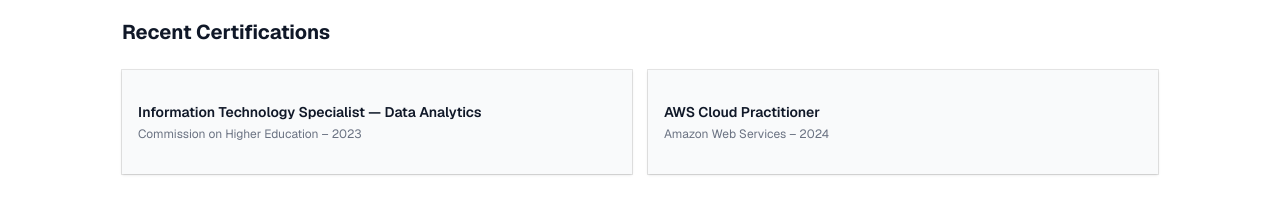
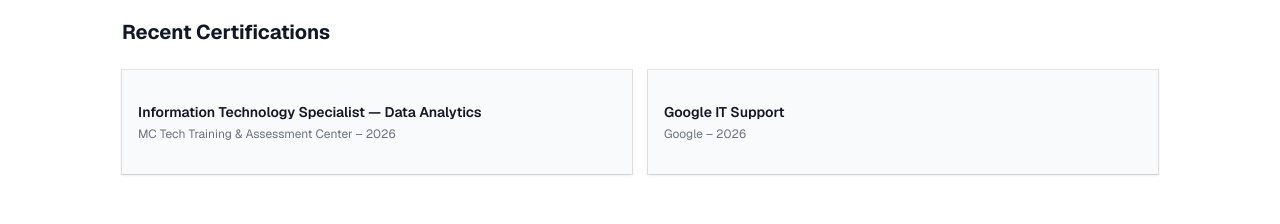
Before and after one commit to abfasb/matthew-portfolio, a Next.js app: page / in a window 1280 px wide. Shown: the part 1042-1266 px from the top of the page. Built offline with nearby package versions, Linux system fonts and the light colour scheme.

Commit message:
added google cert and analytics cert

```diff
--- a/app/page.tsx
+++ b/app/page.tsx
@@ -328,31 +328,47 @@
           </aside>
         </div>
 
+        {/* ========== CERTIFICATIONS (NOW CLICKABLE) ========== */}
         <section>
           <h2 className="text-xl font-bold text-gray-900 dark:text-white mb-6">
             Recent Certifications
           </h2>
           <div className="grid grid-cols-2 gap-4">
-            <Card className="bg-gray-50 dark:bg-gray-800 border-none shadow-sm">
+            <a
+              href="/analytics-cert.jpg"
+              target="_blank"
+              rel="noopener noreferrer"
+              className="block transition-transform hover:scale-[1.02]"
+            >
+              <Card className="bg-gray-50 dark:bg-gray-800 border-none shadow-sm cursor-pointer hover:shadow-md transition-shadow">
                 <CardContent className="p-4">
                   <p className="font-semibold text-sm text-gray-900 dark:text-white">
                     Information Technology Specialist — Data Analytics
                   </p>
                   <p className="text-xs text-gray-500 dark:text-gray-400 mt-1">
-                  Commission on Higher Education – 2023
+                    MC Tech Training & Assessment Center – 2026
                   </p>
                 </CardContent>
               </Card>
-            <Card className="bg-gray-50 dark:bg-gray-800 border-none shadow-sm">
+            </a>
+
+            <a
+              href="/google-cert.png"
+              target="_blank"
+              rel="noopener noreferrer"
+              className="block transition-transform hover:scale-[1.02]"
+            >
+              <Card className="bg-gray-50 dark:bg-gray-800 border-none shadow-sm cursor-pointer hover:shadow-md transition-shadow">
                 <CardContent className="p-4">
                   <p className="font-semibold text-sm text-gray-900 dark:text-white">
-                  AWS Cloud Practitioner
+                    Google IT Support
                   </p>
                   <p className="text-xs text-gray-500 dark:text-gray-400 mt-1">
-                  Amazon Web Services – 2024
+                    Google – 2026
                   </p>
                 </CardContent>
               </Card>
+            </a>
           </div>
         </section>
 
```
Also changed, not shown: public/analytics-cert.jpg (added), 1 other file (tests, documents, lock files or other folders). Lines whose indentation alone changed are shown as unchanged.
